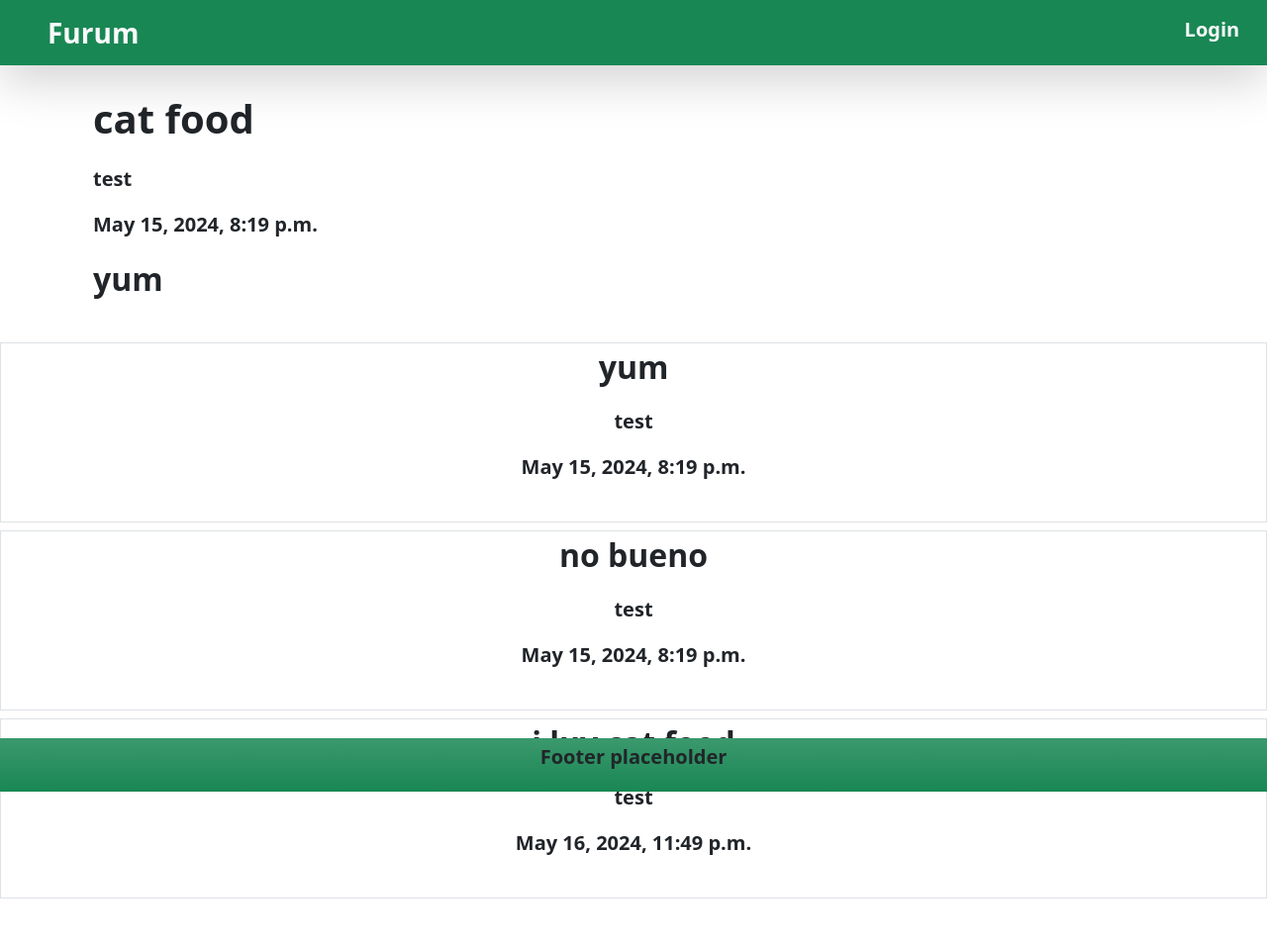
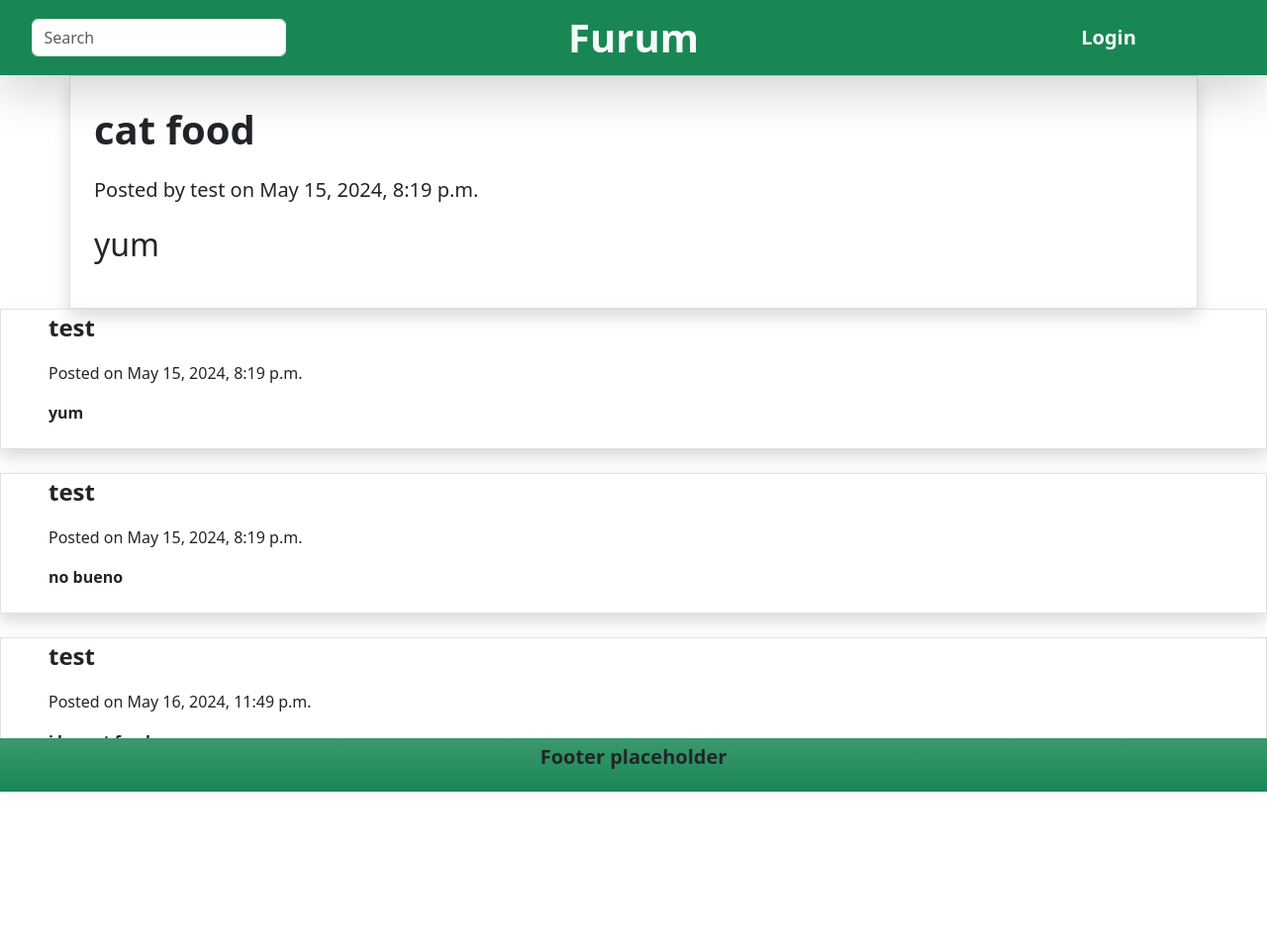
Before and after one commit to SiimAllik/Furum, a Django app: page /furum/post/9/ in a window 1280 px wide. Shown: the whole page at 99% size. After the commit the page ends 800 px from the top, so only its background shows below. Run offline with Django 4.2, Linux system fonts and the light colour scheme; data comes from the database, SQL or seed files in the repository; both versions use the stored data as it was after the commit; some libraries are stand-ins or nearby versions.

Commit message:
added search box to navbar

```diff
--- a/furum/furumapp/templates/furumapp/base.html
+++ b/furum/furumapp/templates/furumapp/base.html
@@ -10,17 +10,27 @@
     </head>
     <body>
 
-        <nav class="navbar sticky-top shadow-lg bg-success">
-            <div class="d-flex py-1 px-5">
-                <a class="link-light text-decoration-none fs-3 fw-bold" href = "/furum/">Furum</a>
+        <nav class="navbar sticky-top shadow-lg bg-success d-flex justify-content-around align-items-center">
+
+            <div class="d-flex w-25 justify-content-center">
+                <form action="{% url 'search_post' %}" method="GET">
+                    {% csrf_token %}
+                    <input class="form-control" type="search" name="search_query" placeholder="Search" aria-label="Search">
+                </form>
             </div>
-                <div class="position-absolute end-0 translate-middle mt-4">
+
+            <div class="d-flex w-50 justify-content-center">
+                <a class="link-light text-decoration-none fs-1 fw-bold" href = "/furum/">Furum</a>
+            </div>
+
+            <div class="d-flex w-25 justify-content-center">
                 {%if request.user.is_authenticated %}
                 <a href="{% url 'logout' %}" class="link-light text-decoration-none fs-5 fw-bold">Logout</a>
             {%else%}
                 <a href="{% url 'login' %}" class="link-light text-decoration-none fs-5 fw-bold">Login</a>
             {%endif%}
             </div>
+
         </nav>
         <div class="mb-5">
             <main>
--- a/furum/furumapp/templates/furumapp/postdetails.html
+++ b/furum/furumapp/templates/furumapp/postdetails.html
@@ -2,29 +2,29 @@
 {% load static %}
 
 {% block content %}
-    <div class="container p-4 d-flex flex-column">
+    <div class="container p-4 d-flex flex-column border shadow">
         <p class="fs-1 fw-bold">{{ post.title }}</p>
-        <p class="fs-5 fw-bold">{{ post.user }}</p>
-        <p class="fs-5 fw-bold">{{ post.timestamp }}</p>
-        <p class="fs-2 fw-bold">{{ post.text }}</p>
+        <p class="fs-5">Posted by {{ post.user }} on {{ post.timestamp }}</p>
+        <p class="fs-2">{{ post.text }}</p>
     </div>
 
      {%if request.user.is_authenticated %}
-       <div>
-            <form method="POST" novalidate>
-                {% csrf_token %}
-                <h2>Comment</h2>
-                {{form.as_p}}
-                <input type="submit" value="Post" />
-            </form>
-        </div>
+            <div class="mb-4 px-5">
+                <form method="POST">
+                    {% csrf_token %}
+                    <p class="fs-3 fw-bold">Comment</p>
+                    {{form.as_p}}
+                    <input type="submit" value="Post" />
+                </form>
+            </div>
     {%endif%}
     {% if comments %}
+        <div class="d-flex flex-column align-items-center">
             {% for comment in comments %}
-                <div class="d-flex flex-column align-items-center pb-4 mb-2 border">
-                        <p class="fs-2 fw-bold">{{ comment.text }}</p>
-                        <p class="fs-5 fw-bold">{{ comment.user.username }}</p>
-                        <p class="fs-5 fw-bold">{{ comment.timestamp }}</p>
+                <div class="shadow w-100 d-flex flex-column mb-4 pb-2 px-5 border">
+                        <p class="fs-4 fw-bold">{{ comment.user.username }}</p>
+                        <p>Posted on {{ comment.timestamp }}</p>
+                        <p class="fw-bold">{{ comment.text }}</p>
                     {%if request.user == comment.user %}
                         <form action="{% url 'comment_delete' post.id comment.id %}" method="post">
                             {% csrf_token %}
@@ -33,6 +33,7 @@
                     {%endif%}
                 </div>
             {% endfor %}
+        </div>
     {% else %}
         <p class="fs-3">No posts in this topic.</p>
     {% endif %}
--- a/furum/furumapp/templates/furumapp/register.html
+++ b/furum/furumapp/templates/furumapp/register.html
@@ -9,4 +9,4 @@
 	<input type="submit" value="Register" />
 </form>
 
-{% endblock content%}
+{% endblock content %}
--- a/furum/furumapp/urls.py
+++ b/furum/furumapp/urls.py
@@ -1,5 +1,4 @@
 from django.urls import path
-
 from . import views
 
 urlpatterns = [
@@ -10,5 +9,6 @@ urlpatterns = [
     path('posts/<str:topic>/', views.Posts_View, name='posts'),
     path('posts/<str:topic>/delete/<str:post_id>/', views.post_delete, name='post_delete'),
     path('post/<str:post_id>/', views.Post_Details, name='postdetails'),
-    path('post/<str:post_id>/comment_delete/<str:comment_id>/', views.comment_delete, name='comment_delete')
+    path('post/<str:post_id>/comment_delete/<str:comment_id>/', views.comment_delete, name='comment_delete'),
+    path('search/', views.search, name ='search_post')
 ]
--- a/furum/furumapp/views.py
+++ b/furum/furumapp/views.py
@@ -4,12 +4,10 @@ from django.contrib import messages
 from django.contrib.auth import login, authenticate, logout
 from .forms import LoginForm, RegisterForm, PostForm, CommentForm
 from .models import Post, Comment
+from django.db.models import Q
 import datetime
 def Home_View(request):
     return render(request, "furumapp/index.html")
-
-def default_view(request):
-    return redirect('furum')  # Replace 'desired_url_name' with the name of the URL pattern you want to redirect to
 
 def sign_up(request):
     if request.method == 'GET':
@@ -73,11 +71,7 @@ def Posts_View(request, topic):
             post.comment_count = 0
             post.save()
             messages.success(request, 'Post successful.')
-            return redirect('posts', topic=topic)
-        else:
-            posts = Post.objects.filter(topic=topic)
-            context = {"posts": posts, "topic": topic, "form": form}
-            return render(request, 'furumapp/postsview.html', context)
+        return redirect('posts', topic=topic)
 
 def Post_Details(request, post_id):
     if request.method == 'GET':
@@ -86,7 +80,7 @@ def Post_Details(request, post_id):
         comments = Comment.objects.filter(post=post)
         context = {"post": post, "comments": comments, "form": form}
         return render(request, "furumapp/postdetails.html", context)
-    if request.method == 'POST':
+    elif request.method == 'POST':
         form = CommentForm(request.POST)
         post = get_object_or_404(Post, id=post_id)
         if form.is_valid():
@@ -98,11 +92,7 @@ def Post_Details(request, post_id):
             messages.success(request, 'Comment successful.')
             post.comment_count = post.comment_count + 1
             post.save()
-            return redirect('postdetails', post_id=post_id)
-        else:
-            comments = Comment.objects.filter(post=post)
-            context = {"post": post, "comments": comments, "form": form}
-            return render(request, 'furumapp/postdetails.html', context)
+        return redirect('postdetails', post_id=post_id)
 
 def comment_delete(request, post_id, comment_id):
     comment = get_object_or_404(Comment, id=comment_id)
@@ -112,9 +102,8 @@ def comment_delete(request, post_id, comment_id):
         comment.delete()
         post.comment_count = post.comment_count - 1
         post.save()
-        return redirect('postdetails', post_id)
 
-    return render(request, 'postdetails.html', {'comment':comment})
+    return redirect('postdetails', post_id)
 
 def post_delete(request, topic, post_id):
     post = get_object_or_404(Post, id=post_id)
@@ -123,3 +112,9 @@ def post_delete(request, topic, post_id):
         post.delete()
 
     return redirect('posts', topic=topic)
+
+def search(request):
+        if request.method == "GET":
+            search_query = request.GET.get('search_query')
+            posts = Post.objects.filter(Q(title__icontains=search_query) | Q(text__icontains=search_query))
+            return render(request, 'furumapp/searchpost.html', {'query': search_query, 'posts': posts})
```
Also changed, not shown: furum/furumapp/templates/furumapp/postsview.html (+8 -9 lines), furum/furumapp/templates/furumapp/searchpost.html (added, +31 -0 lines), furum/db.sqlite3. Lines whose indentation alone changed are shown as unchanged.
